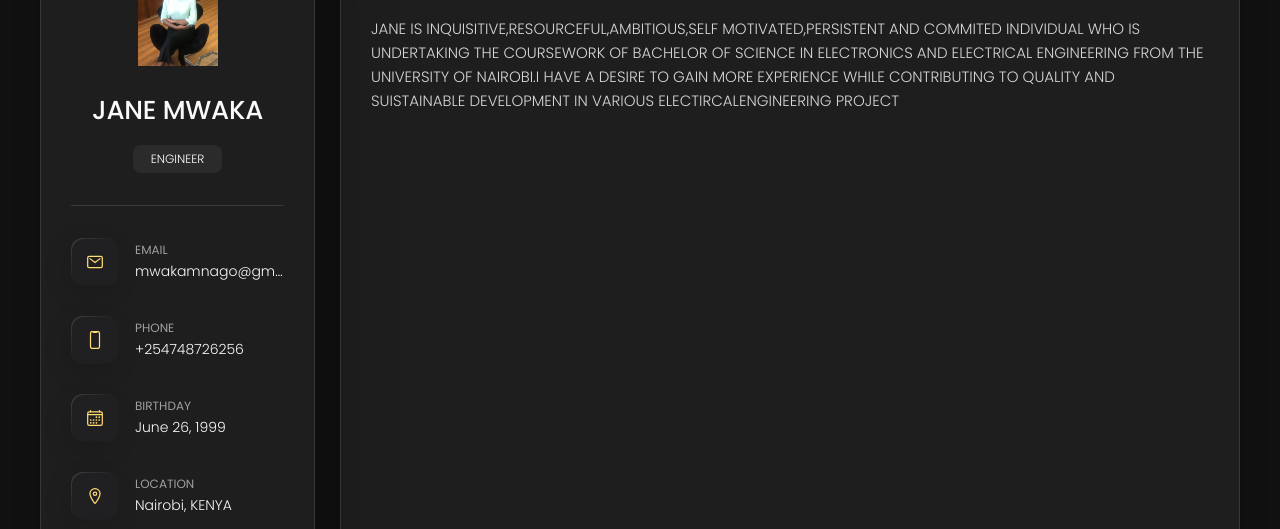
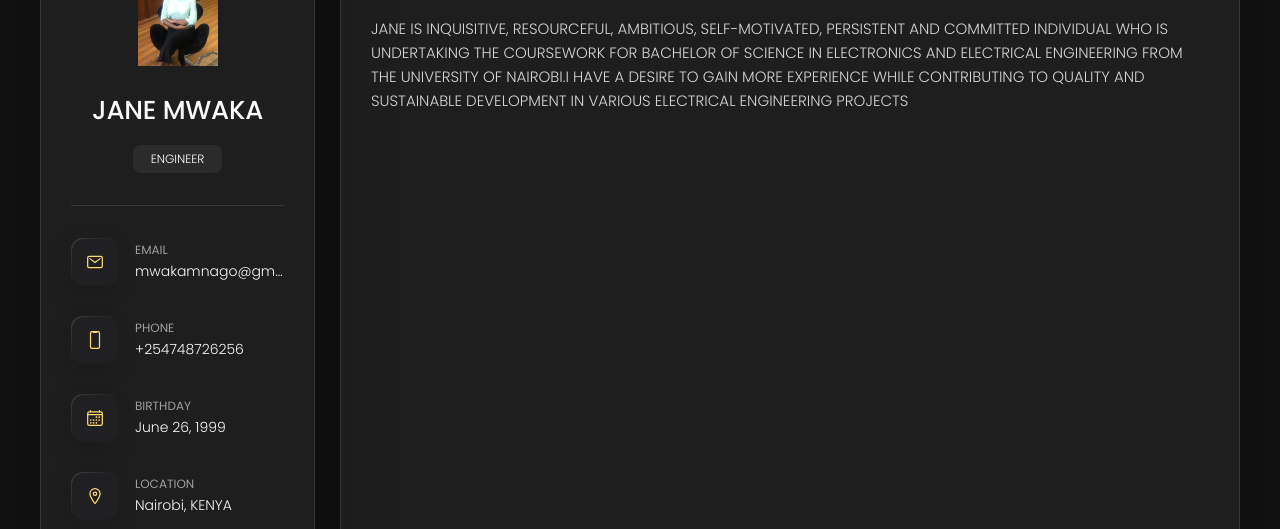
Before and after one commit to MwakaJ/MwakaJ.github.io, a plain HTML site: page index.html in a window 1280 px wide. Shown: the part 162-691 px from the top of the page. Drawn offline with nearby package versions, Linux system fonts and the light colour scheme.

Commit message:
Update index.html

```diff
--- a/index.html
+++ b/index.html
@@ -215,8 +215,8 @@
                 <section class="about-text">
 
                     <p>
-                        JANE IS INQUISITIVE,RESOURCEFUL,AMBITIOUS,SELF MOTIVATED,PERSISTENT AND COMMITED INDIVIDUAL WHO IS UNDERTAKING THE COURSEWORK OF BACHELOR OF SCIENCE IN ELECTRONICS AND ELECTRICAL ENGINEERING FROM THE UNIVERSITY OF NAIROBI.I HAVE A DESIRE TO GAIN MORE
-                        EXPERIENCE WHILE CONTRIBUTING TO QUALITY AND SUISTAINABLE DEVELOPMENT IN VARIOUS ELECTIRCALENGINEERING PROJECT
+                        JANE IS INQUISITIVE, RESOURCEFUL, AMBITIOUS, SELF-MOTIVATED, PERSISTENT AND COMMITTED INDIVIDUAL WHO IS UNDERTAKING THE COURSEWORK FOR BACHELOR OF SCIENCE IN ELECTRONICS AND ELECTRICAL ENGINEERING FROM THE UNIVERSITY OF NAIROBI.I HAVE A DESIRE TO GAIN MORE
+                        EXPERIENCE WHILE CONTRIBUTING TO QUALITY AND SUSTAINABLE DEVELOPMENT IN VARIOUS ELECTRICAL ENGINEERING PROJECTS
                     </p>
                 </section>
             </article>
```
